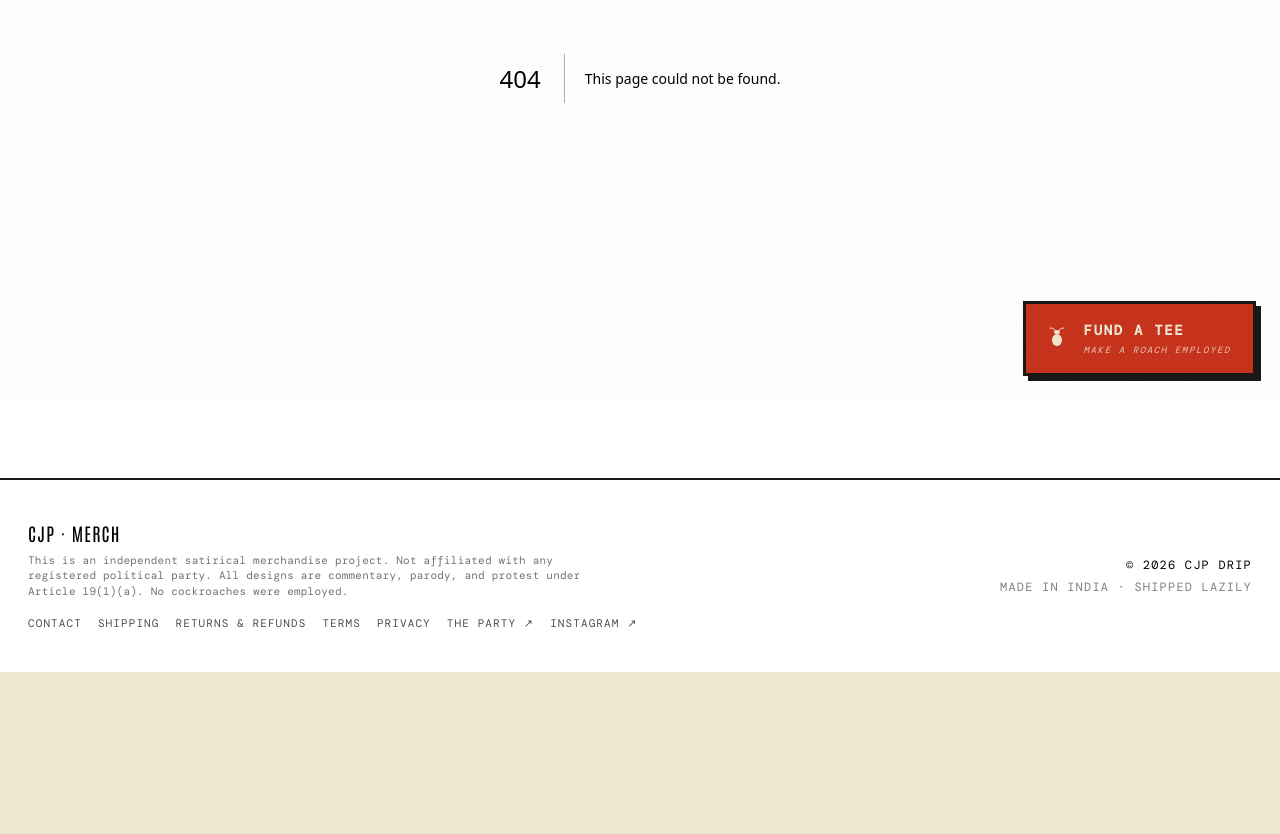
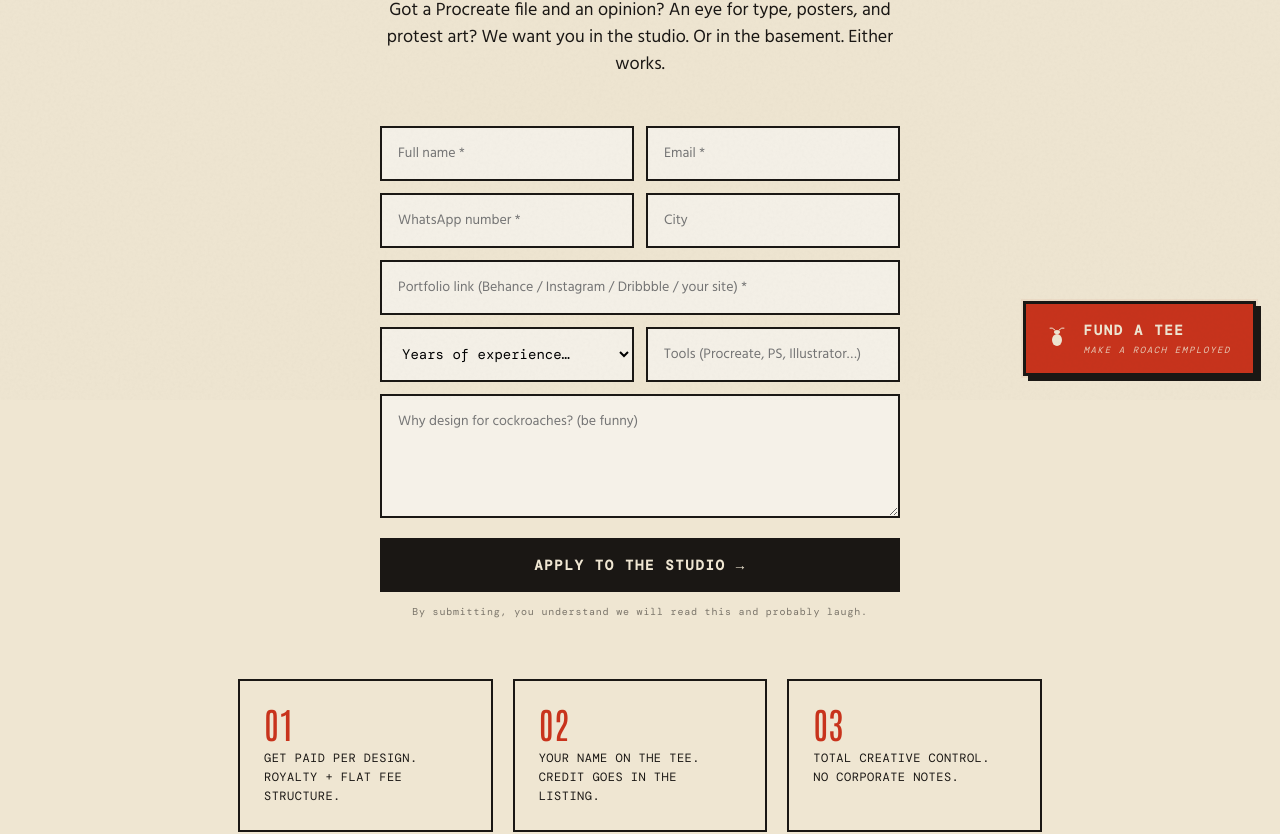
Before and after one commit to hussainsameer/cjpdrip-store, a Next.js app: page /artists in a window 1280 px wide. Before the commit this address had no page. Shown: the part 400-1234 px from the top of the page. Before the commit the page ends 1072 px from the top, so only its background shows below. Built offline with nearby package versions, Linux system fonts and the light colour scheme.

Commit message:
Center the Protest Tee cockroach (Spiderman-style, black+red); add /artists application page

```diff
--- /dev/null
+++ b/app/artists/ArtistForm.tsx
@@ -0,0 +1,157 @@
+'use client';
+
+import { useState } from 'react';
+
+export default function ArtistForm() {
+  const [submitted, setSubmitted] = useState(false);
+  const [busy, setBusy] = useState(false);
+  const [error, setError] = useState<string | null>(null);
+  const [form, setForm] = useState({
+    name: '',
+    email: '',
+    phone: '',
+    city: '',
+    portfolio: '',
+    experience: '',
+    tools: '',
+    why: '',
+  });
+
+  const handleSubmit = async (e: React.FormEvent) => {
+    e.preventDefault();
+    setBusy(true);
+    setError(null);
+    try {
+      const reason = [
+        `Phone: ${form.phone}`,
+        `Portfolio: ${form.portfolio}`,
+        `Experience: ${form.experience}`,
+        `Tools: ${form.tools}`,
+        `Why: ${form.why}`,
+      ].join(' | ');
+
+      const res = await fetch('/api/join', {
+        method: 'POST',
+        headers: { 'content-type': 'application/json' },
+        body: JSON.stringify({
+          name: form.name,
+          email: form.email,
+          city: form.city,
+          reason,
+          source: 'artist-application',
+        }),
+      });
+      if (!res.ok) throw new Error((await res.json()).error || 'Failed');
+      setSubmitted(true);
+    } catch (err: any) {
+      setError(err.message || 'Something went wrong. Try again.');
+    } finally {
+      setBusy(false);
+    }
+  };
+
+  if (submitted) {
+    return (
+      <div className="join-form-wrap">
+        <div className="join-thanks">
+          <div className="join-thanks-stamp">✓ RECEIVED</div>
+          <div className="join-thanks-text">
+            Application in. We will reach out within 5–7 days.<br />
+            (Faster if your portfolio makes us laugh.)
+          </div>
+        </div>
+      </div>
+    );
+  }
+
+  return (
+    <div className="join-form-wrap">
+      <form className="join-form" onSubmit={handleSubmit}>
+        <div className="join-form-row">
+          <input
+            type="text"
+            placeholder="Full name *"
+            required
+            maxLength={60}
+            value={form.name}
+            onChange={(e) => setForm({ ...form, name: e.target.value })}
+          />
+          <input
+            type="email"
+            placeholder="Email *"
+            required
+            maxLength={120}
+            value={form.email}
+            onChange={(e) => setForm({ ...form, email: e.target.value })}
+          />
+        </div>
+        <div className="join-form-row">
+          <input
+            type="tel"
+            placeholder="WhatsApp number *"
+            required
+            maxLength={20}
+            value={form.phone}
+            onChange={(e) => setForm({ ...form, phone: e.target.value })}
+          />
+          <input
+            type="text"
+            placeholder="City"
+            maxLength={60}
+            value={form.city}
+            onChange={(e) => setForm({ ...form, city: e.target.value })}
+          />
+        </div>
+        <input
+          type="url"
+          placeholder="Portfolio link (Behance / Instagram / Dribbble / your site) *"
+          required
+          maxLength={250}
+          value={form.portfolio}
+          onChange={(e) => setForm({ ...form, portfolio: e.target.value })}
+        />
+        <div className="join-form-row">
+          <select
+            value={form.experience}
+            onChange={(e) => setForm({ ...form, experience: e.target.value })}
+            style={{
+              padding: '14px 16px',
+              border: '2px solid var(--ink)',
+              background: 'var(--paper)',
+              fontFamily: 'var(--font-mono)',
+              fontSize: 14,
+              width: '100%',
+            }}
+          >
+            <option value="">Years of experience…</option>
+            <option value="<1 year">Less than 1 year</option>
+            <option value="1-3 years">1–3 years</option>
+            <option value="3-5 years">3–5 years</option>
+            <option value="5+ years">5+ years</option>
+          </select>
+          <input
+            type="text"
+            placeholder="Tools (Procreate, PS, Illustrator…)"
+            maxLength={120}
+            value={form.tools}
+            onChange={(e) => setForm({ ...form, tools: e.target.value })}
+          />
+        </div>
+        <textarea
+          placeholder="Why design for cockroaches? (be funny)"
+          maxLength={500}
+          rows={4}
+          value={form.why}
+          onChange={(e) => setForm({ ...form, why: e.target.value })}
+        />
+        {error && <div className="join-form-error">{error}</div>}
+        <button type="submit" className="join-submit" disabled={busy}>
+          {busy ? 'Sending…' : 'Apply to the Studio →'}
+        </button>
+        <div className="join-form-fineprint">
+          By submitting, you understand we will read this and probably laugh.
+        </div>
+      </form>
+    </div>
+  );
+}
--- /dev/null
+++ b/app/artists/page.tsx
@@ -0,0 +1,40 @@
+import type { Metadata } from 'next';
+import ArtistForm from './ArtistForm';
+
+export const metadata: Metadata = {
+  title: 'Design for CJP · Artists Wanted',
+  description: 'Calling all graphic designers, illustrators, and tee print artists. Apply to design for the Cockroach Janta Party.',
+};
+
+export default function ArtistsPage() {
+  return (
+    <main className="join-page">
+      <div className="join-eyebrow">— Help Wanted · Now Hiring Roaches —</div>
+      <h1 className="join-title">
+        We need<br />
+        <span className="red">designers.</span>
+      </h1>
+      <p className="join-tagline">
+        Got a Procreate file and an opinion? An eye for type, posters, and protest art? We want
+        you in the studio. Or in the basement. Either works.
+      </p>
+
+      <ArtistForm />
+
+      <div className="join-perks">
+        <div className="join-perk">
+          <div className="join-perk-num">01</div>
+          <div className="join-perk-text">Get paid per design.<br />Royalty + flat fee structure.</div>
+        </div>
+        <div className="join-perk">
+          <div className="join-perk-num">02</div>
+          <div className="join-perk-text">Your name on the tee.<br />Credit goes in the listing.</div>
+        </div>
+        <div className="join-perk">
+          <div className="join-perk-num">03</div>
+          <div className="join-perk-text">Total creative control.<br />No corporate notes.</div>
+        </div>
+      </div>
+    </main>
+  );
+}
--- a/app/sitemap.ts
+++ b/app/sitemap.ts
@@ -9,6 +9,7 @@ export default function sitemap(): MetadataRoute.Sitemap {
     '',
     '/stickers',
     '/join',
+    '/artists',
     '/cart',
     '/checkout',
     '/contact',
--- a/components/Footer.tsx
+++ b/components/Footer.tsx
@@ -18,6 +18,7 @@ export default function Footer() {
             <Link href="/privacy">Privacy</Link>
             <a href="https://cockroachjantaparty.org" target="_blank" rel="noopener noreferrer">The Party ↗</a>
             <a href="https://www.instagram.com/cockroach_janta_party.merch/" target="_blank" rel="noopener noreferrer">Instagram ↗</a>
+            <Link href="/artists">Design for Us</Link>
           </div>
         </div>
         <div style={{ textAlign: 'right' }}>
--- a/components/RoachPopups.tsx
+++ b/components/RoachPopups.tsx
@@ -11,10 +11,9 @@ import { usePathname } from 'next/navigation';
 // clicks the X to dismiss a specific roach, that one is gone for the session.
 // Skipped entirely on cart/checkout/legal pages so we don't interrupt buyers.
 
-const SUPPRESSED_PATHS = ['/cart', '/checkout', '/terms', '/privacy', '/shipping', '/refunds', '/contact'];
+const SUPPRESSED_PATHS = ['/cart', '/checkout', '/terms', '/privacy', '/shipping', '/refunds', '/contact', '/artists', '/join'];
 
-// REPLACE THIS with the actual Google Form URL once the user creates it.
-const DESIGNER_FORM_URL = 'https://forms.gle/REPLACE_WITH_YOUR_DESIGNER_FORM';
+const DESIGNER_FORM_URL = '/artists';
 
 export default function RoachPopups() {
   const pathname = usePathname();
@@ -111,8 +110,6 @@ function DesignerRoach({ visible, onDismiss }: { visible: boolean; onDismiss: ()
         <a
           className="roach-popup-cta"
           href={DESIGNER_FORM_URL}
-          target="_blank"
-          rel="noopener noreferrer"
           onClick={onDismiss}
         >
           Apply →
```
Also changed, not shown: components/TeeDesign.tsx (+31 -10 lines).
